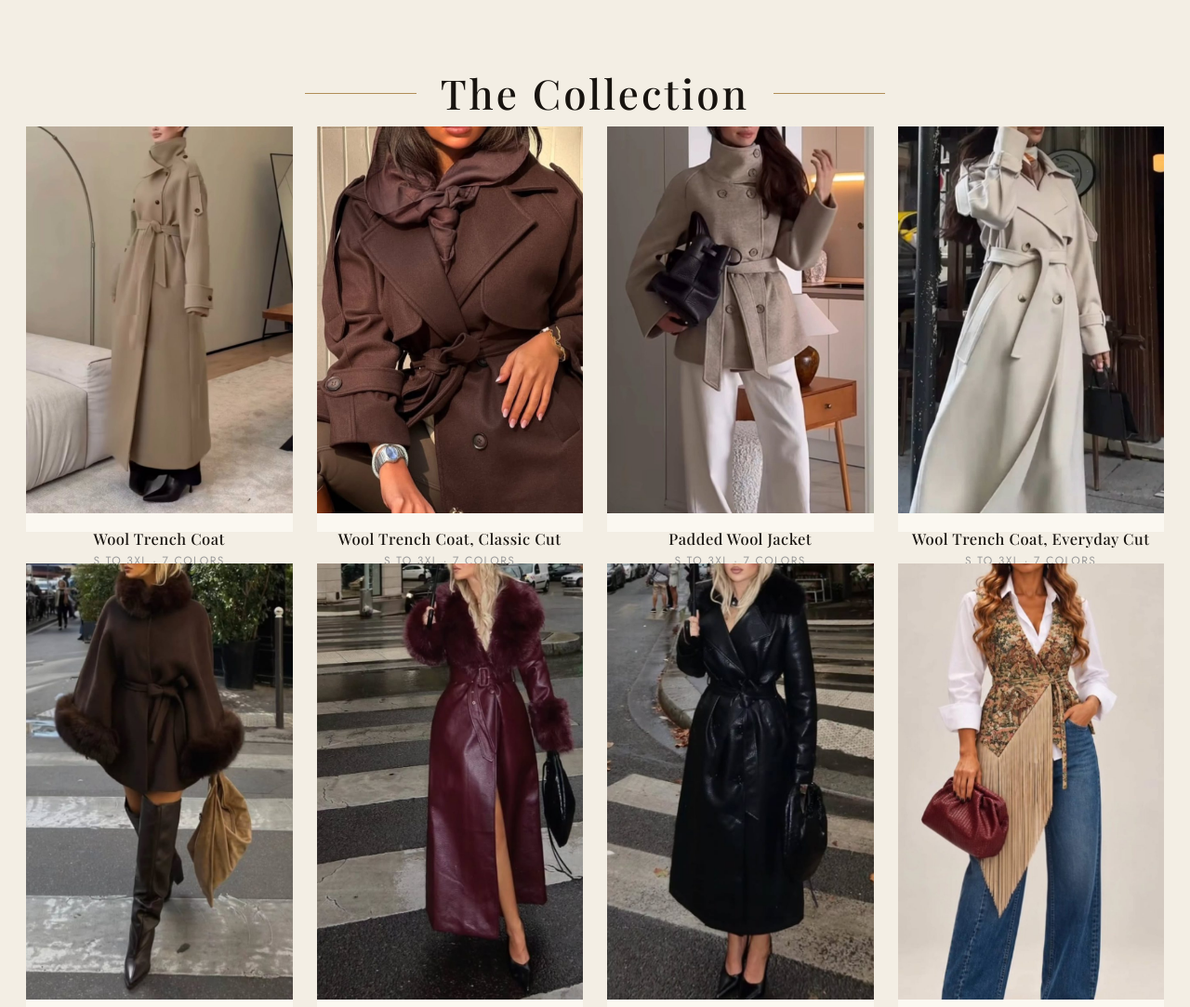
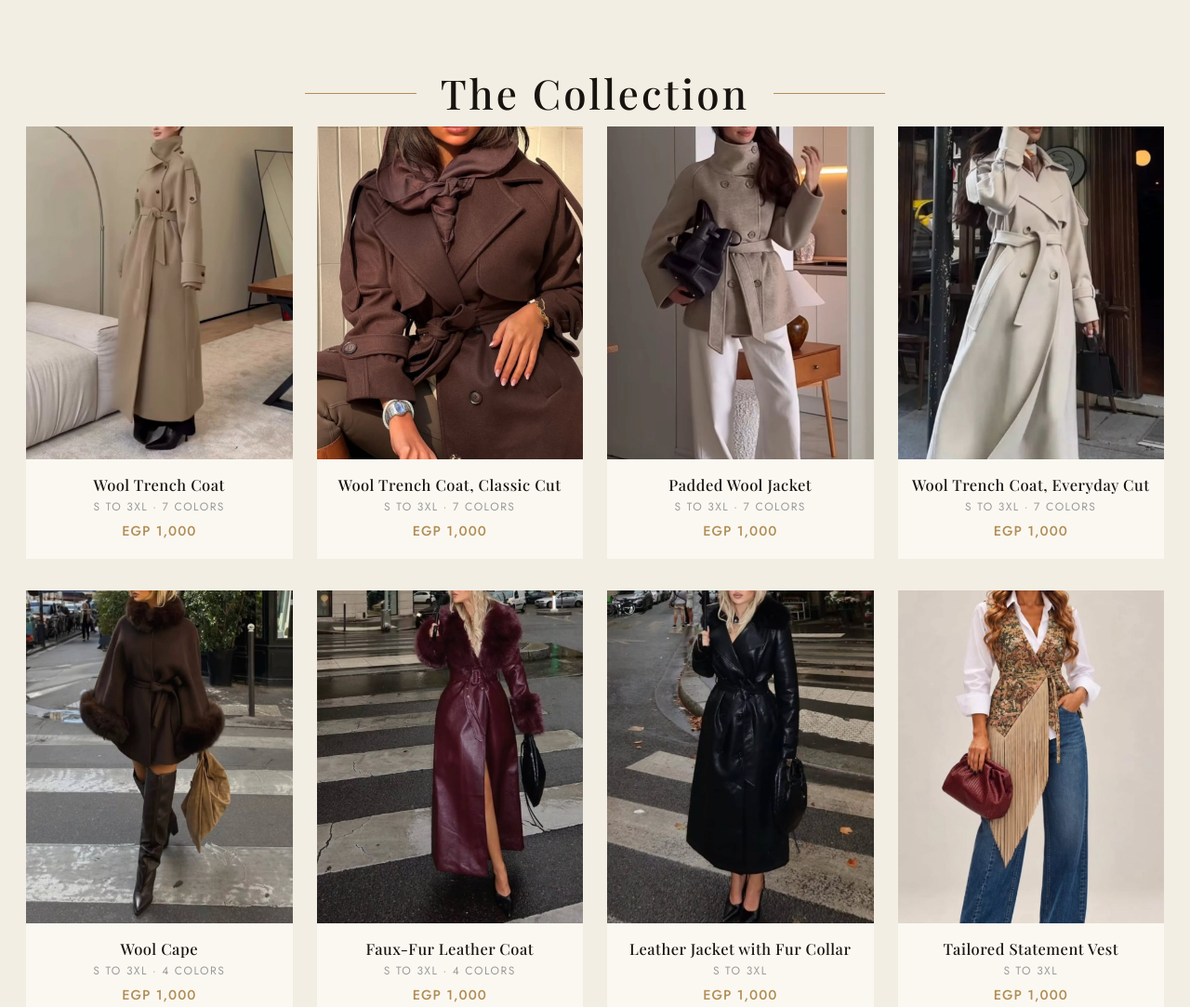
Before and after one commit to Mohtashema-Designs/Mohtashema-Designs.github.io, a plain HTML site: page index.html in a window 1280 px wide. Shown: the part 960-2043 px from the top of the page at 93% size. Drawn offline with nearby package versions, Linux system fonts and the light colour scheme; a web font is replaced by a local one.

Commit message:
Fix card layout overlap

```diff
--- a/style.css
+++ b/style.css
@@ -52,12 +52,12 @@ button{font-family:var(--sans);cursor:pointer;border:none;background:none}
 .grid{display:grid;grid-template-columns:repeat(4,1fr);gap:34px 26px}
 .card{background:var(--cream);text-align:center;padding:0 0 20px;cursor:pointer;border:none;transition:transform .35s,box-shadow .35s;position:relative}
 .card:hover{transform:translateY(-6px);box-shadow:0 18px 40px rgba(30,32,54,.14)}
-.card-img{aspect-ratio:4/5;overflow:hidden;background:#eee}
+.card-imgwrap{position:relative;display:block}
+.card-img{display:block;aspect-ratio:4/5;overflow:hidden;background:#eee}
 .card-img img{width:100%;height:100%;object-fit:cover;transition:transform .8s ease,opacity .5s ease}
 .card:hover .card-img img{transform:scale(1.06)}
 .card-img img.alt{position:absolute;inset:0;opacity:0}
 .card:hover .card-img img.alt{opacity:1}
-.card-imgwrap{position:relative}
 .card-name,.card-meta,.card-price{display:block}
 .card-name{font-family:var(--serif);font-size:16.5px;font-weight:500;color:var(--navy);margin:16px 10px 4px;letter-spacing:.5px}
 .card-meta{font-size:12px;letter-spacing:1.5px;text-transform:uppercase;color:#9a9a9a;margin-bottom:6px}
```
